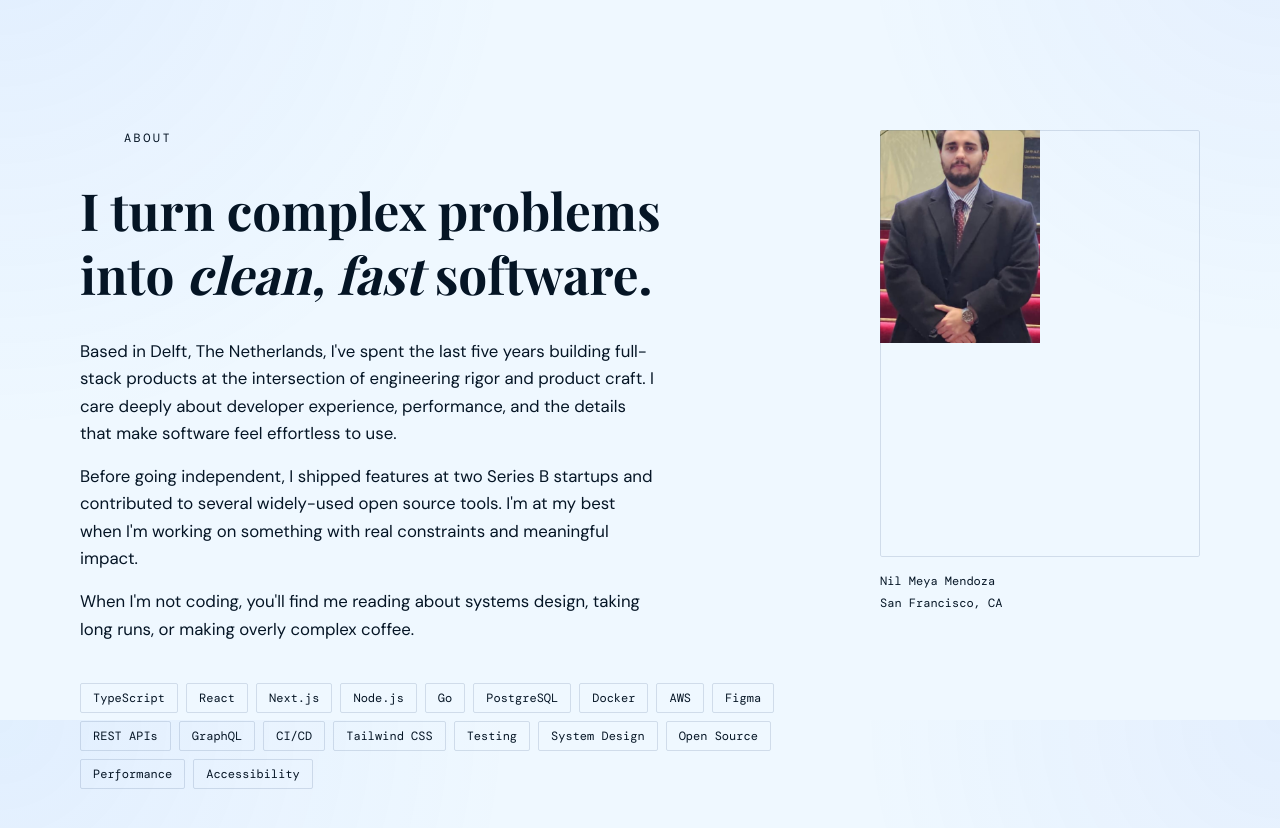
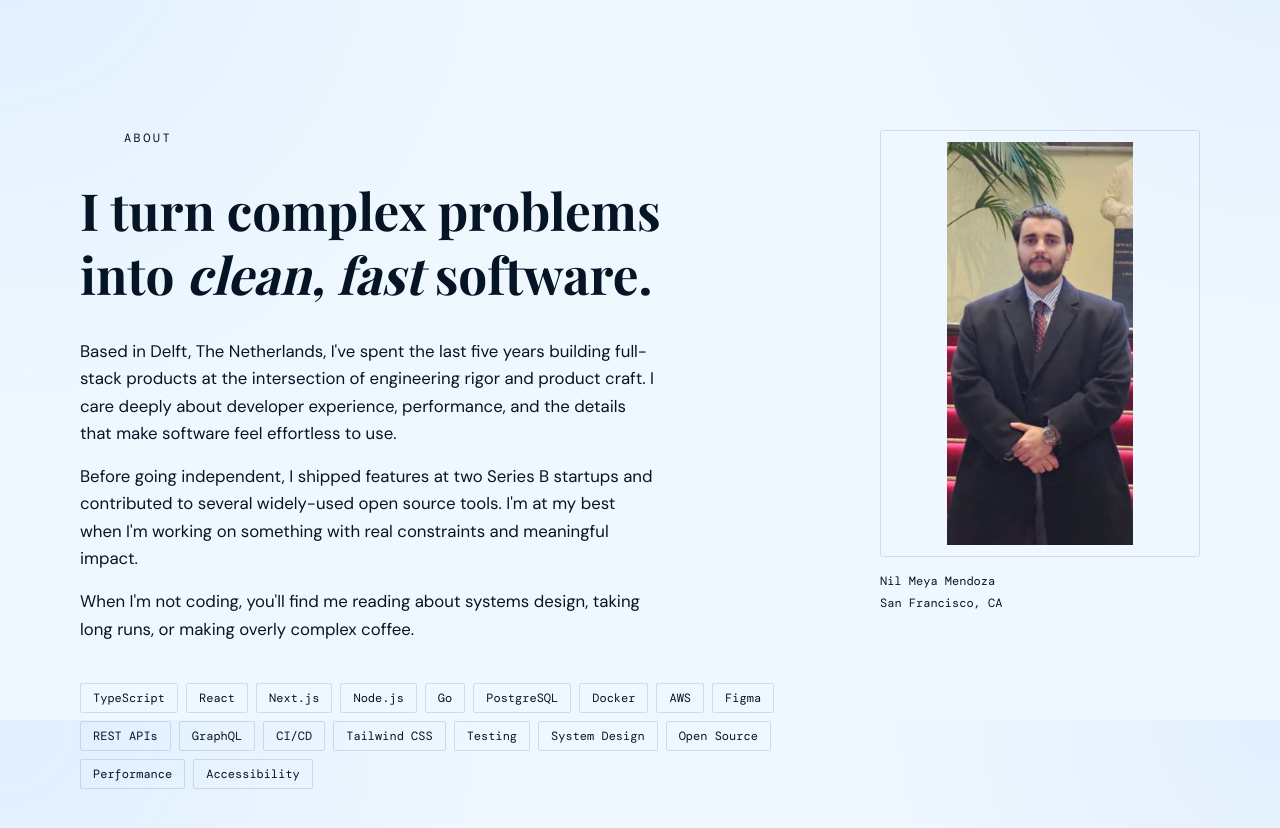
Before and after one commit to NilMeya/NilMeya.github.io, a React (Vite) app in the folder Professional_Portfolio/: page / in a window 1280 px wide. Shown: the part 880-1708 px from the top of the page. Built offline with nearby package versions, Linux system fonts and the light colour scheme; a web font is replaced by a local one.

Commit message:
changes for the picture portrait

```diff
--- a/Professional_Portfolio/src/app/App.tsx
+++ b/Professional_Portfolio/src/app/App.tsx
@@ -419,7 +419,7 @@ export default function App() {
               <img
                 src={nilImage}
                 alt="Portrait"
-                className="w-1/2 h-1/2 object-cover transition-all duration-700"
+                className="w-full h-full object-contain p-3 transitioAn-all duration-700"
               />
               <div
                 className="absolute inset-0 border border-accent/20"
```
